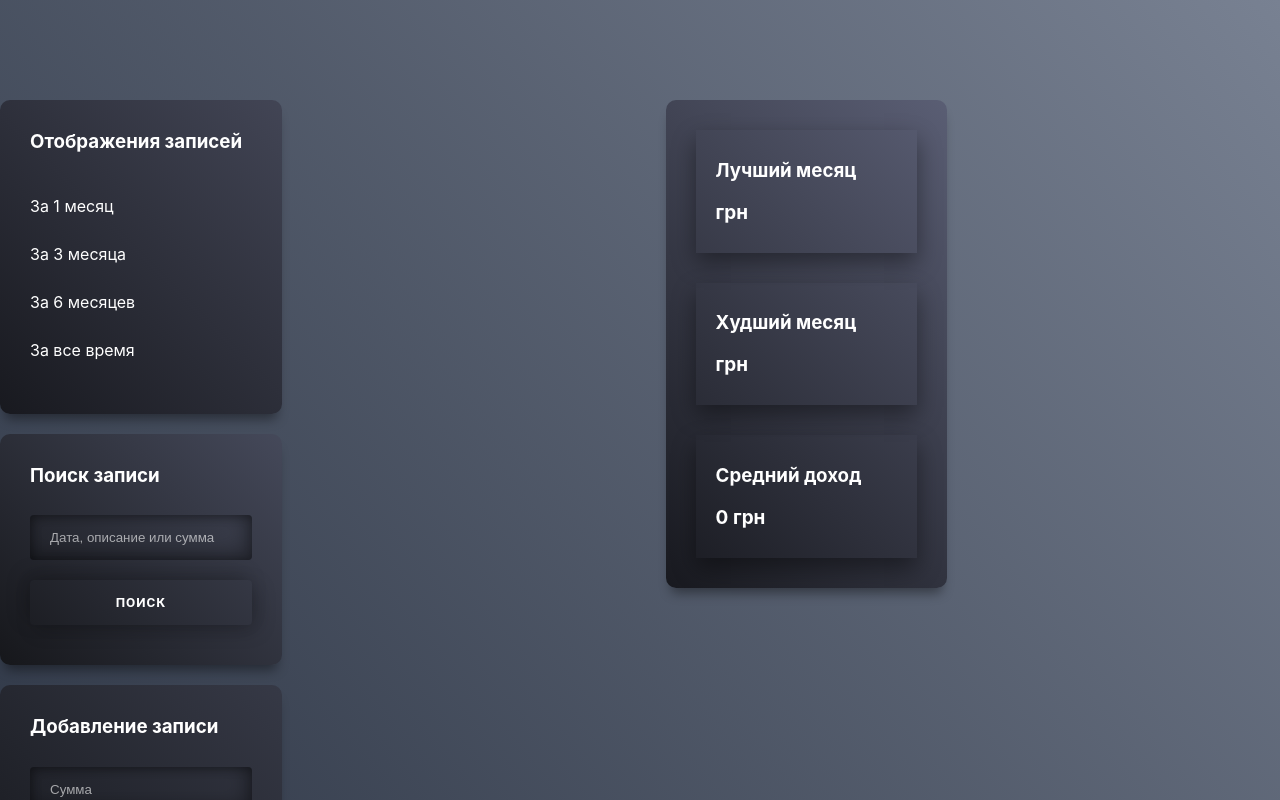
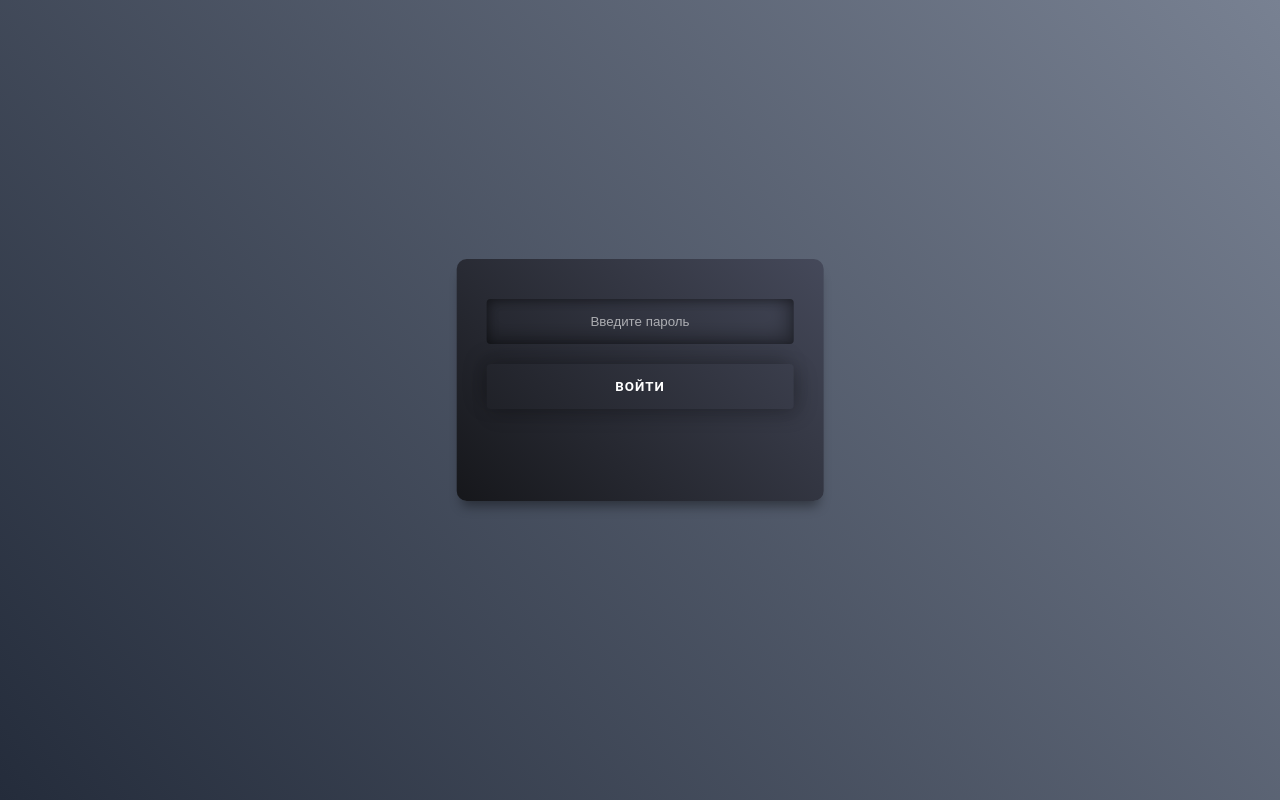
Before and after one commit to yukhymovych/earnings-app, a React (Create React App) app: page / in a window 1280 px wide. Shown: the top 800 px of the page. Built offline with nearby package versions, Linux system fonts and the light colour scheme.

Commit message:
login added

```diff
--- a/src/App.js
+++ b/src/App.js
@@ -7,6 +7,7 @@ import SearchForm from './SearchForm/SearchForm';
 import DatePicker from 'react-datepicker';
 import 'react-datepicker/dist/react-datepicker.css';
 import IncomeMonth from './IncomeMonth/IncomeMonth';
+import Login from './Login/Login';
 
 import { config } from './Config/config';
 import firebase from 'firebase/app';
@@ -27,6 +28,8 @@ class App extends Component{
          initialIncomeList: [],
          fullIncomeList: [],
          editIncomeDate: '',
+         password: '1',
+         passwordCorrect: false,
       }
    }
 
@@ -321,8 +324,24 @@ class App extends Component{
       }
    }
 
+   checkPassword = (passwordText) => {
+      if (passwordText === this.state.password) {
+         this.setState({
+            passwordCorrect: true,
+         });
+      }
+   }
+
 
    render(){
+      if (this.state.passwordCorrect === false){
+         return(
+            <div className="app-wrapper">
+               <Login password={this.state.password} checkPassword={this.checkPassword} />
+            </div>
+         );
+      }
+      else {
          return(
             <div className="app-wrapper">
                <div className="container">
@@ -387,6 +406,7 @@ class App extends Component{
          );
       }
    }
+}
 
 
 export default App;
--- /dev/null
+++ b/src/Login/Login.css
@@ -0,0 +1,49 @@
+.login-form{
+   text-align: center;
+   position: absolute;
+   top: 45%;
+   left: 50%;
+   transform: translate(-50%,-50%);
+   margin-top: 20px;
+   padding: 30px;
+   box-sizing: border-box;
+   background: linear-gradient(225deg, rgb(69, 73, 90), rgb(22, 23, 27));
+   box-shadow: 0 10px 12px -5px rgba(0,0,0,0.4);
+   border-radius: 10px;
+   transition: 0.75s;
+}
+.login-form input,
+.login-form button{
+   text-align: center;
+   border: none;
+   outline: none;
+   background: transparent;
+   box-shadow: inset 2px 2px 10px rgba(0, 0, 0, 0.3), inset -5px -5px 20px rgba(0, 0, 0, 0.4);
+   padding: 15px 20px;
+   border-radius: 4px;
+   margin: 10px 0;
+   width: 100%;
+   box-sizing: border-box;
+   color: white;
+}
+.login__input::placeholder{
+   color: rgba(255,255,255,0.6);
+}
+button.login__btn{
+   cursor: pointer;
+   font-weight: bold;
+   text-transform: uppercase;
+   box-shadow: -5px -5px 20px rgba(0, 0, 0, 0.2), 5px 5px 20px rgba(0, 0, 0, 0.2);
+   letter-spacing: 1px;
+   font-family: 'Roboto';
+   transition: 0.5s;
+}
+button.login__btn:hover
+{
+   box-shadow: -2px -2px 5px rgba(0, 0, 0, 0.2), 2px 2px 5px rgba(0, 0, 0, 0.2);
+}
+
+.login__msg{
+   opacity: 0;
+   transition: 0.75s;
+}
--- /dev/null
+++ b/src/Login/Login.jsx
@@ -0,0 +1,52 @@
+import React, { Component } from 'react';
+import './Login.css';
+
+class Login extends Component {
+   constructor(props){
+      super(props);
+      this.state = {
+         inputPassword: "",
+      };
+
+      this.form = React.createRef();
+      this.msg = React.createRef();
+   }
+
+   handleInput = (e) => {
+      this.setState({
+         inputPassword: e.target.value,
+      });
+   }
+
+   inputCheck = () => {
+      if(this.state.inputPassword === this.props.password) {
+         this.msg.current.textContent = "Пароль верный";
+         this.msg.current.style = "opacity: 1; color: #2faa42";
+
+         setTimeout(() => {this.form.current.style = "opacity: 0; transform: translate(-50%,-75%);";}, 1000);
+         setTimeout(() => {this.props.checkPassword(this.state.inputPassword);}, 2000);
+      }
+      else{
+         this.msg.current.textContent = "Пароль неверный";
+         this.msg.current.style = "opacity: 1; color: #ff4242";
+
+         setTimeout(() => {this.msg.current.style = "opacity: 0;";}, 2000);
+      }
+   }
+
+   render(){
+      return(
+         <div className="login-form" ref={this.form}>
+            <input className="login__input"
+            placeholder="Введите пароль"
+            value={this.state.inputPassword}
+            onChange={this.handleInput} />
+            <button className="login__btn"
+            onClick={this.inputCheck}>Войти</button>
+            <p className="login__msg" ref={this.msg}>Пароль верный</p>
+         </div>
+      );
+   }
+}
+
+export default Login;
```
Lines whose indentation alone changed are shown as unchanged.
